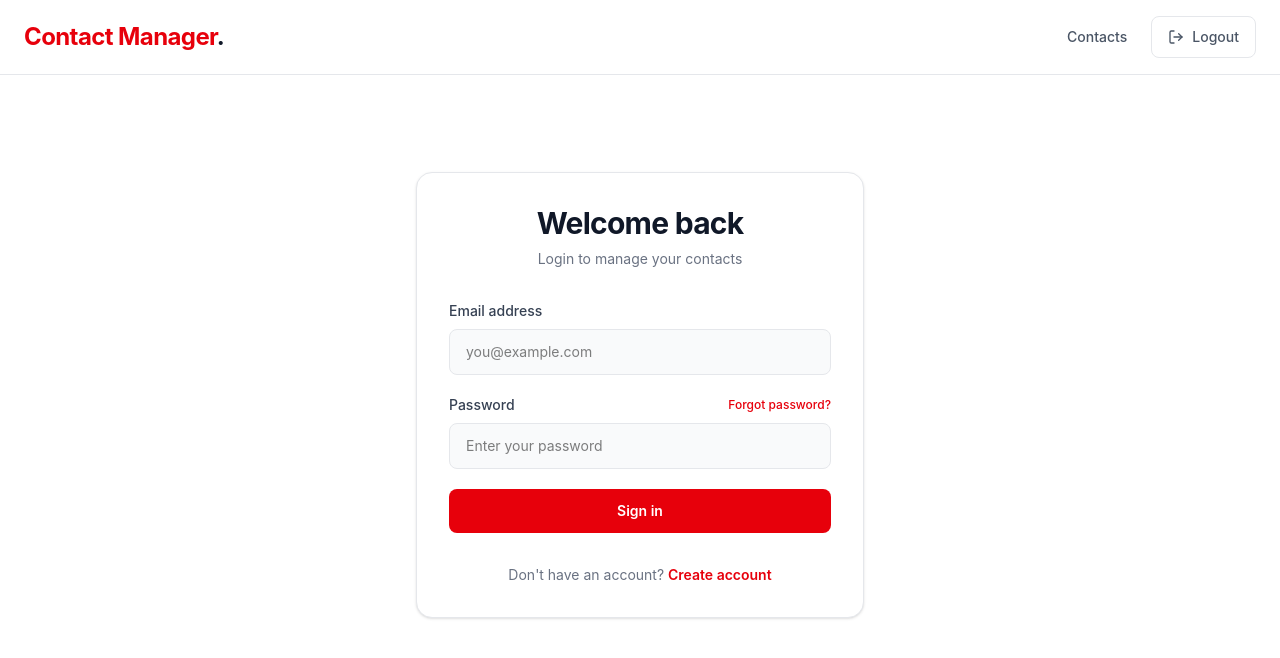
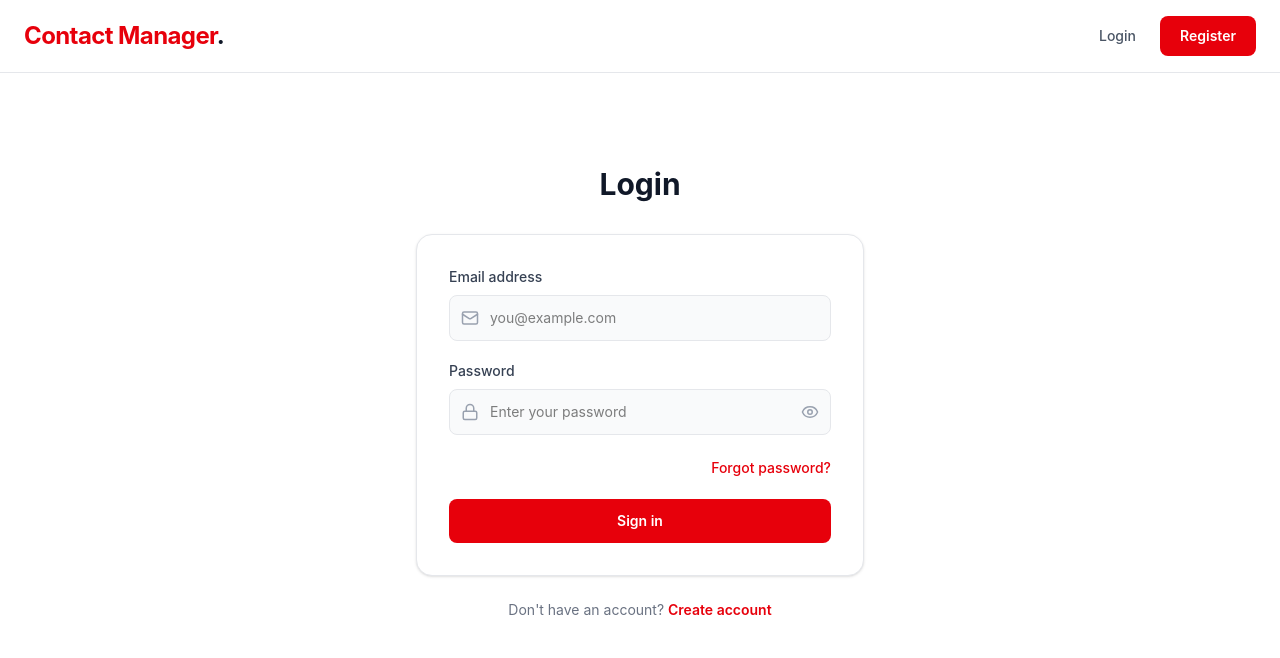
Before and after one commit to myshayhla/contact-manager, a Next.js app: page /login in a window 1280 px wide. Shown: the top 658 px of the page. Built offline with nearby package versions, Linux system fonts and the light colour scheme.

Commit message:
login changed

```diff
--- a/app/(auth)/login/page.tsx
+++ b/app/(auth)/login/page.tsx
@@ -1,76 +1,14 @@
+import LoginForm from "@/app/component/LoginForm";
 import Link from "next/link";
 
 export default function LoginPage() {
   return (
-    <div className="flex min-h-[80vh] items-center justify-center px-4 py-12">
-      <div className="w-full max-w-md rounded-2xl border border-gray-200 bg-white p-8 shadow-sm">
-        {/* Heading */}
-        <div className="mb-8 text-center">
-          <h1 className="text-3xl font-bold tracking-tight text-gray-900">
-            Welcome back
-          </h1>
+    <main className="flex min-h-[80vh] flex-col items-center justify-center px-4 py-12">
+      <h1 className="mb-8 text-3xl font-bold text-gray-900">Login</h1>
 
-          <p className="mt-2 text-sm text-gray-500">
-            Login to manage your contacts
-          </p>
-        </div>
+      <LoginForm />
 
-        {/* Form */}
-        <form className="space-y-5">
-          {/* Email */}
-          <div>
-            <label
-              htmlFor="email"
-              className="mb-2 block text-sm font-medium text-gray-700"
-            >
-              Email address
-            </label>
-
-            <input
-              type="email"
-              id="email"
-              placeholder="you@example.com"
-              className="w-full rounded-lg border border-gray-200 bg-gray-50 px-4 py-3 text-sm outline-none transition focus:border-red-500 focus:bg-white focus:ring-2 focus:ring-red-100"
-            />
-          </div>
-
-          {/* Password */}
-          <div>
-            <div className="mb-2 flex items-center justify-between">
-              <label
-                htmlFor="password"
-                className="block text-sm font-medium text-gray-700"
-              >
-                Password
-              </label>
-
-              <Link
-                href="/forgot-password"
-                className="text-xs font-medium text-red-600 hover:text-red-700"
-              >
-                Forgot password?
-              </Link>
-            </div>
-
-            <input
-              type="password"
-              id="password"
-              placeholder="Enter your password"
-              className="w-full rounded-lg border border-gray-200 bg-gray-50 px-4 py-3 text-sm outline-none transition focus:border-red-500 focus:bg-white focus:ring-2 focus:ring-red-100"
-            />
-          </div>
-
-          {/* Submit */}
-          <button
-            type="submit"
-            className="w-full rounded-lg bg-red-600 py-3 text-sm font-semibold text-white transition hover:bg-red-700 active:scale-[0.98]"
-          >
-            Sign in
-          </button>
-        </form>
-
-        {/* Register Link */}
-        <p className="mt-8 text-center text-sm text-gray-500">
+      <p className="mt-6 text-sm text-gray-500">
         Don't have an account?{" "}
         <Link
           href="/register"
@@ -79,7 +17,6 @@ export default function LoginPage() {
           Create account
         </Link>
       </p>
-      </div>
-    </div>
+    </main>
   );
 }
--- /dev/null
+++ b/app/component/LoginForm.tsx
@@ -0,0 +1,101 @@
+"use client";
+
+import { useState } from "react";
+import { Eye, EyeOff, Mail, Lock } from "lucide-react";
+
+export default function LoginForm() {
+  const [showPassword, setShowPassword] = useState(false);
+  const [email, setEmail] = useState("");
+  const [password, setPassword] = useState("");
+
+  const handleSubmit = (e: React.FormEvent<HTMLFormElement>) => {
+    e.preventDefault();
+
+    console.log({ email, password });
+  };
+
+  return (
+    <form
+      onSubmit={handleSubmit}
+      className="w-full max-w-md space-y-5 rounded-2xl border border-gray-200 bg-white p-8 shadow-sm"
+    >
+      {/* Email */}
+      <div>
+        <label
+          htmlFor="email"
+          className="mb-2 block text-sm font-medium text-gray-700"
+        >
+          Email address
+        </label>
+
+        <div className="relative">
+          <Mail
+            size={18}
+            className="absolute left-3 top-1/2 -translate-y-1/2 text-gray-400"
+          />
+
+          <input
+            id="email"
+            type="email"
+            value={email}
+            onChange={(e) => setEmail(e.target.value)}
+            placeholder="you@example.com"
+            className="w-full rounded-lg border border-gray-200 bg-gray-50 py-3 pl-10 pr-4 text-sm outline-none transition focus:border-red-500 focus:bg-white focus:ring-2 focus:ring-red-100"
+          />
+        </div>
+      </div>
+
+      {/* Password */}
+      <div>
+        <label
+          htmlFor="password"
+          className="mb-2 block text-sm font-medium text-gray-700"
+        >
+          Password
+        </label>
+
+        <div className="relative">
+          <Lock
+            size={18}
+            className="absolute left-3 top-1/2 -translate-y-1/2 text-gray-400"
+          />
+
+          <input
+            id="password"
+            type={showPassword ? "text" : "password"}
+            value={password}
+            onChange={(e) => setPassword(e.target.value)}
+            placeholder="Enter your password"
+            className="w-full rounded-lg border border-gray-200 bg-gray-50 py-3 pl-10 pr-11 text-sm outline-none transition focus:border-red-500 focus:bg-white focus:ring-2 focus:ring-red-100"
+          />
+
+          <button
+            type="button"
+            onClick={() => setShowPassword(!showPassword)}
+            className="absolute right-3 top-1/2 -translate-y-1/2 text-gray-400 hover:text-gray-700"
+          >
+            {showPassword ? <EyeOff size={18} /> : <Eye size={18} />}
+          </button>
+        </div>
+      </div>
+
+      {/* Forgot Password */}
+      <div className="text-right">
+        <a
+          href="/forgot-password"
+          className="text-sm font-medium text-red-600 hover:text-red-700"
+        >
+          Forgot password?
+        </a>
+      </div>
+
+      {/* Submit */}
+      <button
+        type="submit"
+        className="w-full rounded-lg bg-red-600 py-3 text-sm font-semibold text-white transition hover:bg-red-700 active:scale-[0.98]"
+      >
+        Sign in
+      </button>
+    </form>
+  );
+}
--- a/app/component/Navbar.tsx
+++ b/app/component/Navbar.tsx
@@ -2,7 +2,7 @@ import Link from "next/link";
 import LogoutButton from "./LogoutBtn";
 
 export default function Navbar() {
-  const session = true;
+  const session = false;
 
   return (
     <nav className="w-full border-b border-gray-200 bg-white">
```
Lines whose indentation alone changed are shown as unchanged.
